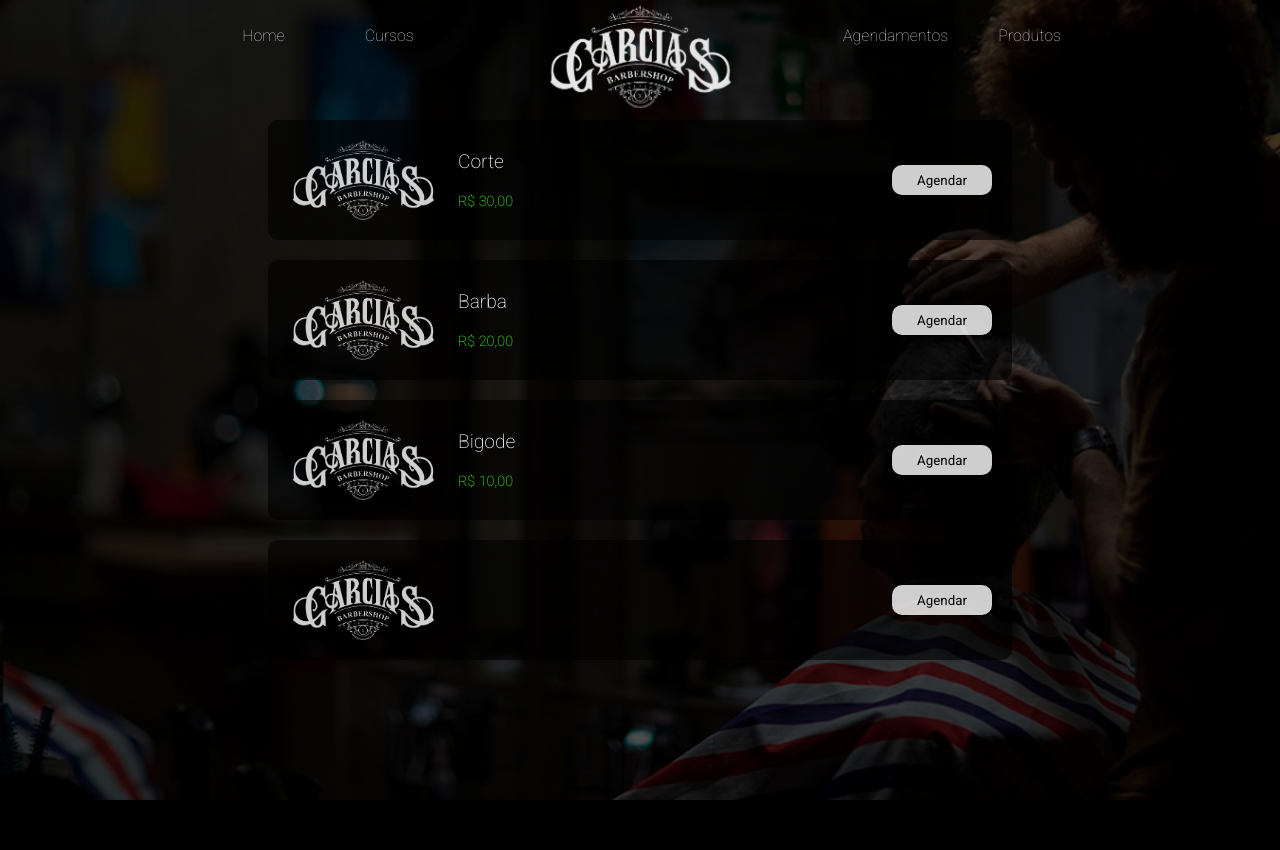
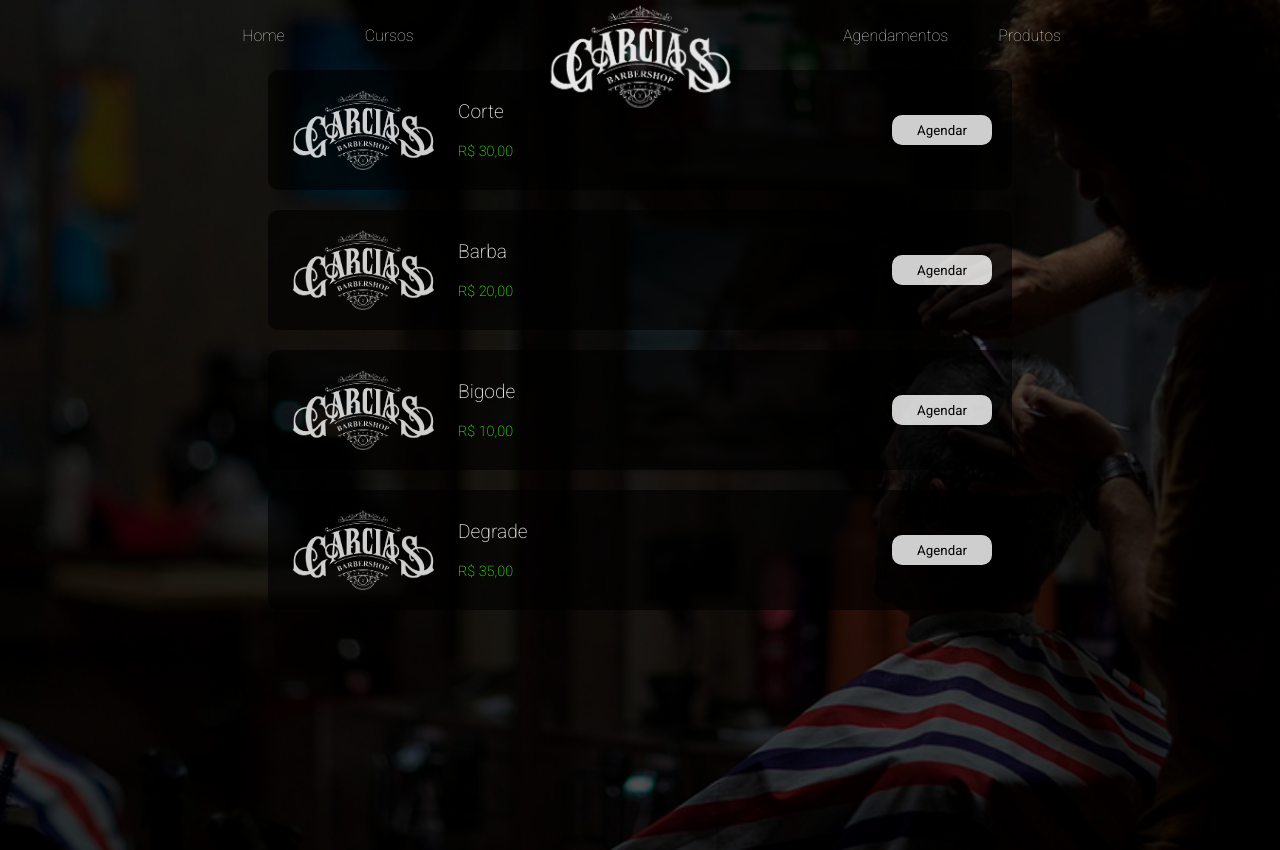
Before and after one commit to victorguimaraesdev/Garcia-Barbearia, a React (Vite) app: page /agendamentos in a window 1280 px wide. Before the commit the page ends 800 px from the top, so only its background shows below. Built offline with nearby package versions, Linux system fonts and the light colour scheme; a web font is replaced by a local one.

Commit message:
Deploy netlify

```diff
--- a/src/components/agendamentoCard/agendamentoCard.tsx
+++ b/src/components/agendamentoCard/agendamentoCard.tsx
@@ -13,7 +13,7 @@ const KeyFrame = keyframes`
 `;
 
 const Container = styled.div`
-  margin-top: 200px;
+  margin-top: 50px;
   width: 100vw;
   min-height: 100vh;
   display: flex;
@@ -29,7 +29,7 @@ const Container = styled.div`
   @media (max-width: 768px) {
     padding: 10px;
     font-size: 1rem;
-    margin-top: 200px;
+    margin-top: 50px;
   }
 `;
 
--- a/src/pages/agendamento/agendamentos.tsx
+++ b/src/pages/agendamento/agendamentos.tsx
@@ -6,7 +6,7 @@ import { AgendamentoCard } from "../../components/agendamentoCard/agendamentoCar
 const Container = styled.div`
   position: relative;
   width: 100vw;
-  height: 100vh;
+  min-height: 100vh;
   display: flex;
   align-items: center;
   justify-content: center;
--- a/src/utils/cardsAgendamentos.ts
+++ b/src/utils/cardsAgendamentos.ts
@@ -12,7 +12,7 @@ export const Cards = [
     Valor: "R$ 10,00",
   },
   {
-    corte: "Degrade",
-    valor: "R$ 35,00",
+    Corte: "Degrade",
+    Valor: "R$ 35,00",
   },
 ];
```
Also changed, not shown: 1 other file (tests, documents, lock files or other folders).
